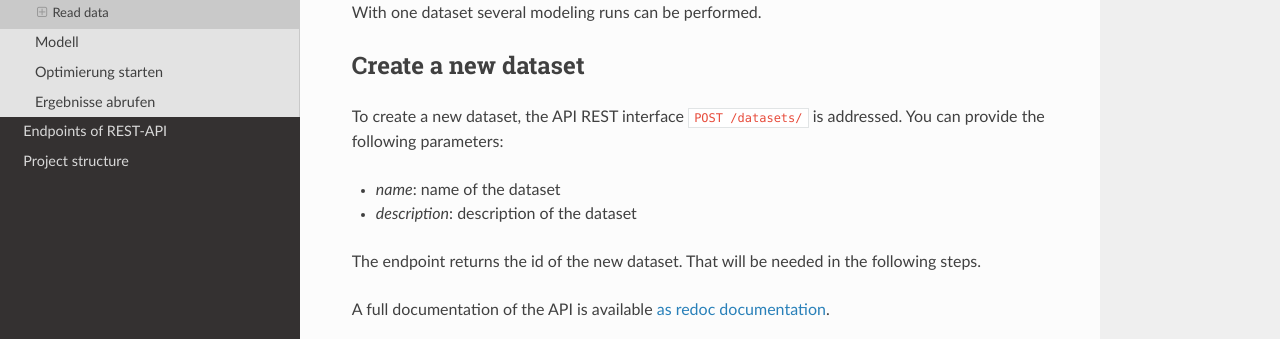
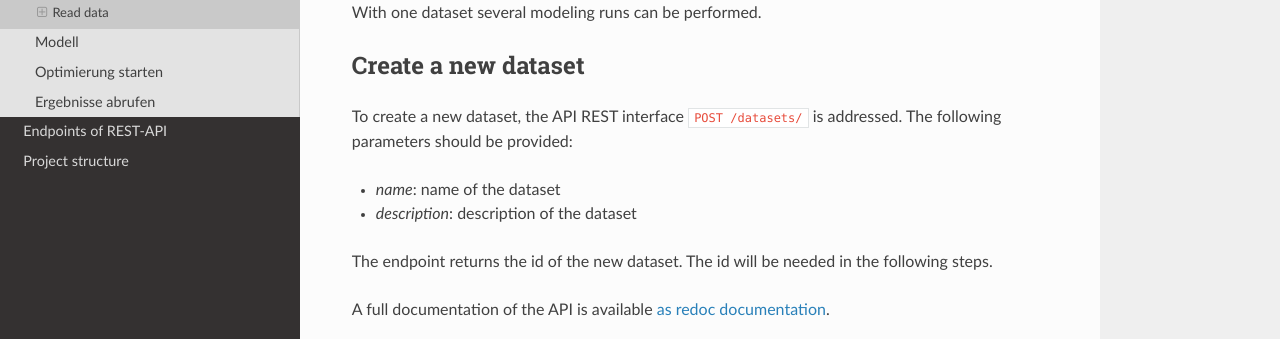
Before and after one commit to NOWUM/EnSysMod, a Sphinx documentation site: the page built from docs/source/usage/2_dataset.rst, in a window 1280 px wide and 900 px high, cut to the strip 0-653 px from the top of the window. Shown: the part 311-650 px from the top of the strip. Built offline with Sphinx 7.4.7 and the Read the Docs theme 2.0.0, drawn with Linux system fonts in a browser that asks for light colours; the version number is read from the project's files by our own code.

```diff
--- a/docs/source/usage/2_dataset.rst
+++ b/docs/source/usage/2_dataset.rst
@@ -17,14 +17,14 @@ With one dataset several modeling runs can be performed.
 
 Create a new dataset
 ====================
-To create a new dataset, the API REST interface ``POST /datasets/`` is addressed. You can provide the following
-parameters:
+To create a new dataset, the API REST interface ``POST /datasets/`` is addressed. The following parameters should be
+provided:
 
 - `name`: name of the dataset
 
 - `description`: description of the dataset
 
-The endpoint returns the id of the new dataset. That will be needed in the following steps.
+The endpoint returns the id of the new dataset. The id will be needed in the following steps.
 
 A full documentation of the API is available `as redoc documentation <https://http://10.13.10.51:9000/redoc>`_.
 
```
Also changed, not shown: docs/source/usage/3_model.rst (+57 -1 lines).
